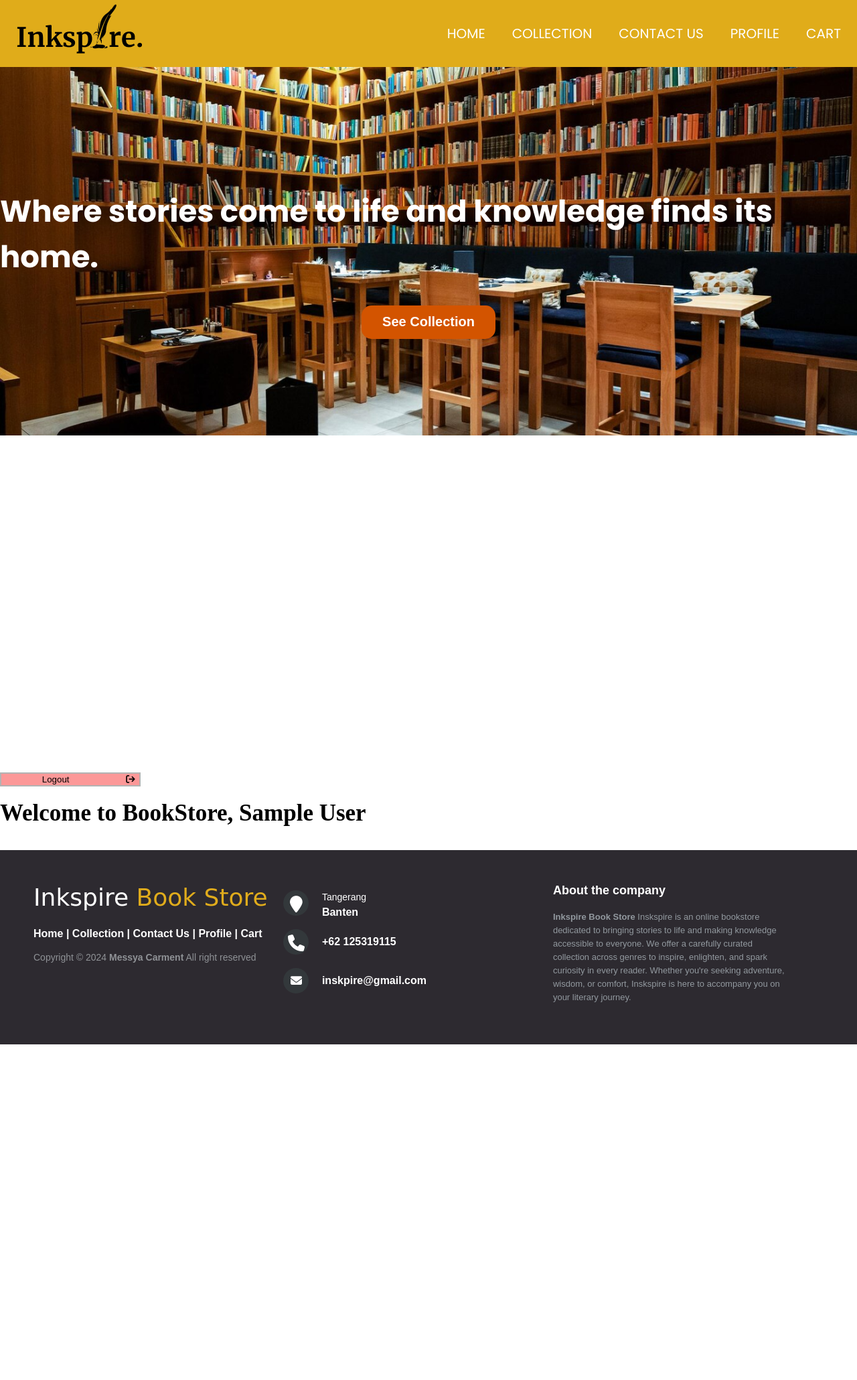
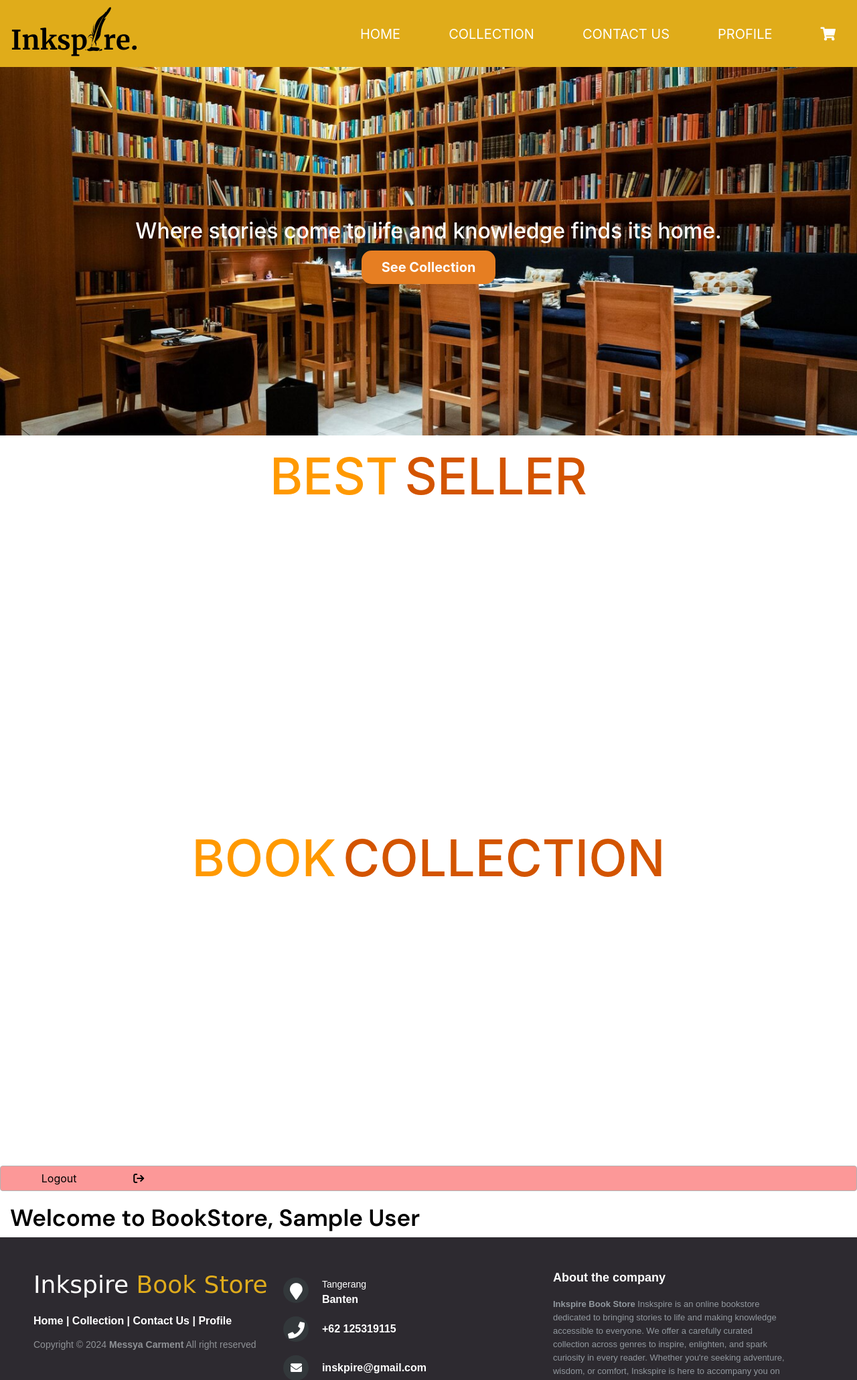
Before and after one commit to MessyaCarment05/Inkspire-Book-Store, a Laravel app: page /homepage in a window 1280 px wide. Shown: the top 2060 px of the page at 67% size. Before the commit the page ends 1559 px from the top, so only its background shows below. Run offline with Laravel 10, Linux system fonts and the light colour scheme; the visitor is signed in with stand-in values (Sample User, id 1); data that the repository does not hold is empty.

Commit message:
Homepage and Book Detail Progress

```diff
--- a/app/Http/Controllers/BookController.php
+++ b/app/Http/Controllers/BookController.php
@@ -14,4 +14,8 @@
         $books=Book::all();
         return view('homepage', compact('books'));
     }
+    public function showDetailBook($id){
+        $bookdetail=Book::findOrFail($id);
+        return view('seebookdetail', compact('bookdetail'));
+    }
 }
--- a/public/css/homepage.css
+++ b/public/css/homepage.css
@@ -20,6 +20,7 @@
     right: 0;
     width: 100%;
     background-color:#e0ac1a;
+    z-index: 1000;
 }
 .nav-right-wrapper
 {
@@ -38,8 +39,9 @@
 }
 
 .nav-link:hover{
-    color: #FAD7A0;
+    color: black;
 }
+
 .hero-wrapper{
     display:flex;
     justify-content: center;
@@ -63,7 +65,8 @@
     width:200px;
     border-radius: 15px;
     border:none;
-    background-color: #d35400;
+    background-color:  #e67e22;
+
     font-weight: bold;
     color:white;
     font-size:20px;
@@ -71,7 +74,7 @@
 
 }
 .hero-button:hover{
-    background-color: black;
+    background-color:  #d35400;
 }
 .collection-wrapper{
     height:500px;
@@ -81,66 +84,46 @@
     padding-left:10px;
     padding-right:10px;
 }
-.card-wrapper
+
+.collection-all-wrapper{
+    height:65vh;
+    width:100vw;
+}
+.collection-all2-wrapper{
+    height:65vh;
+    width:100vw;
+    margin-top:50px;
+}
+.our-collection-wrapper
 {
-    height:475px;
-    width:275px;
-    border: 2px solid #e0ac1a;
-    border-radius: 10px;
+    margin-bottom:10px;
+}
+
+.our-collection
+{
+    display:flex;
+    justify-content: center;
+    padding-top:30px;
+    align-items: center;
+    height:100px;
 
 }
-.image-card{
-    width:150px;
-    height:200px;
+.left-our
+{
+    color:#ff9900;
+    padding-right:10px;
+    font-size:75px;
 }
-.top-card-wrapper{
-    padding-top:20px;
-    display: flex;
-    justify-content: center;
-    align-items: center;
-}
-
-.title-card-wrapper{
-    font-size:15px;
-    padding-left:40px;
-    padding-right:25px;
-}
-.price-card-wrapper{
-    font-size: 15px;
-    padding-left:40px;
-    padding-right:25px;
-
-}
-.category-card-wrapper{
-    color:white;
-    background-color: #e0ac1a;
-    border-radius:5px;
-    width:110px;
-    height:25px;
-    display: flex;
-    justify-content: center;
-    align-items: center;
-    margin-left:40px;
-    margin-right:25px;
-
-}
-.button-detail-wrapper{
-    padding-top:10px;
-    display: flex;
-    justify-content: center;
-
-}
-.button-detail
+.right-our
 {
-    color:white;
-    background-color: #2d2a30;
-    height:30px;
-    width:120px;
-    border-radius: 5px;
+    color: #d35400;
+    font-size:75px;
 }
 .collection-wrapper{
     display: flex;
     justify-content: space-around;
+    align-items: center;
+
 }
 .footer
 {
--- a/resources/views/homepage.blade.php
+++ b/resources/views/homepage.blade.php
@@ -10,14 +10,17 @@
     <link rel="preconnect" href="https://fonts.gstatic.com" crossorigin>
     <link href="https://fonts.googleapis.com/css2?family=Poppins:ital,wght@0,100;0,200;0,300;0,400;0,500;0,600;0,700;0,800;0,900;1,100;1,200;1,300;1,400;1,500;1,600;1,700;1,800;1,900&display=swap" rel="stylesheet">
     <link rel="stylesheet" href="https://cdnjs.cloudflare.com/ajax/libs/font-awesome/6.4.0/css/all.min.css">
-
+    <link rel=”stylesheet” href=”https://cdn.jsdelivr.net/npm/bootstrap-icons@1.3.0/font/bootstrap-icons.css”>
+    <link rel="stylesheet" href="https://cdn.jsdelivr.net/npm/bootstrap@4.6.0/dist/css/bootstrap.min.css" integrity="sha384-B0vP5xmATw1+K9KRQjQERJvTumQW0nPEzvF6L/Z6nronJ3oUOFUFpCjEUQouq2+l" crossorigin="anonymous" />
+    <link rel="stylesheet" href="https://use.fontawesome.com/releases/v5.7.2/css/all.css" integrity="sha384-fnmOCqbTlWIlj8LyTjo7mOUStjsKC4pOpQbqyi7RrhN7udi9RwhKkMHpvLbHG9Sr" crossorigin="anonymous" />
+    <link href="https://fonts.googleapis.com/css2?family=DM+Sans:ital,opsz,wght@0,9..40,100..1000;1,9..40,100..1000&family=IBM+Plex+Serif:ital,wght@0,100;0,200;0,300;0,400;0,500;0,600;0,700;1,100;1,200;1,300;1,400;1,500;1,600;1,700&display=swap" rel="stylesheet">
 </head>
 <body>
     <header>
          {{-- Navbar Start --}}
             <nav class="navbar">
                 <div class="nav-left-wrapper">
-                    <img src="pics\Logo Inkspire.png" alt="" class="nav-logo">
+                    <a href="/homepage"><img src="pics\Logo Inkspire.png" alt="" class="nav-logo"></a>
                 </div>
                 <div class="nav-right-wrapper">
                     <div class="nav-menu">
@@ -33,7 +36,11 @@
                         <a href="/contactus" class="nav-link">PROFILE</a>
                     </div>
                     <div class="nav-menu">
-                        <a href="/cart" class="nav-link">CART</a>
+                        {{-- <a href="/cart" class="nav-link">CART</a> --}}
+                        <a href="" style="text-decoration: none;" class="nav-link">
+                            <i class="fas fa-shopping-cart" style="color: white; transition:0.5s ease;" onmouseover="this.style.color='black'" onmouseout="this.style.color='white'"></i>
+                        </a>
+
                     </div>
                 </div>
             </nav>
@@ -53,38 +60,57 @@
             </div>
         </div>
    </div>
-   {{-- Book Collection Start --}}
-        <div class="collection-wrapper">
-                @foreach ($books->take(5) as $book)
-                    <div class="card-wrapper">
-                        <div class="top-card-wrapper">
-                            <div class="image-card-wrapper">
-                                <img class="image-card" src="{{asset($book->book_image)}}" alt="">
+   {{-- Best Seller Start --}}
+        <div class="collection-all-wrapper">
+            <div class="our-collection-wrapper">
+                <div class="our-collection">
+                    <h3 class="left-our">BEST</h3>
+                     <h3 class="right-our">SELLER</h3>
                 </div>
             </div>
-                        <div class="bottom-card-wrapper">
-                            <div class="atas-wrapper">
-                                <div class="title-card-wrapper">
-                                    <h2>{{$book->book_title}}</h4>
-                                </div>
-                                <div class="price-card-wrapper">
-                                    <h4>Rp. {{$book->book_price}}</h4>
-                                </div>
-                                <div class="category-card-wrapper">
-                                    <h5>{{$book->category->category_name}}</h5>
+            <div class="collection-wrapper">
+                <div class="collection-wrapper">
+                    @foreach ($books->slice(5, 5) as $book)
+                        <div class="card" style="width: 23 rem; margin-top: 1rem; margin-left: 1rem; border-radius: 10px; cursor: pointer; border-color: none; height:fit-content; z-index:1;">
+                            <img class="card-img-top" src="{{asset($book->book_image)}}" alt="Card image cap" style="width: 65%; align-self: center; margin-top: 0.5rem; border-radius: 10px; border-style: solid; border-color:grey;">
+                            <div class="card-body" style="font-family: 'DM Sans';">
+                                <a href="{{route('books.showDetail', $book->id)}}" style="text-decoration: none;"><h5 class="card-title" style="font-weight: 600; margin-left: -0.5rem; color: black;">{{$book->book_title}}</h5></a>
+                                <p class="clientposter" style="margin-top: -0.5rem; font-size: 15px; margin-left: -0.5rem;">{{$book->book_author}}</p>
+                                <p class="card-text" style="margin-left: -0.5rem;">Rp. {{$book->book_price}},-</p>
+                                <span class="badge badge-pill badge-primary" style="background-color: #e67e22; border-radius: 50px; font-size: 13px; margin-left: -0.5rem;">{{$book->category->category_name}}</span>
+                                <a href=""style="text-decoration: none;"><i class="fas fa-shopping-cart" style="font-size: 20px; float: right; padding-top: 0.15rem; color:black;"></i></a>
                             </div>
                         </div>
-                            <div class="bawah-wrapper">
-                                <div class="button-detail-wrapper">
-                                    <a href="" class="button-detail-link">
-                                        <button class="button-detail"href="">See Detail</button>
-                                    </a>
+                    @endforeach
+
+                </div>
 
             </div>
         </div>
+     {{-- Best Seller End --}}
+      {{-- Book Collection Start --}}
+      <div class="collection-all2-wrapper">
+        <div class="our-collection-wrapper">
+            <div class="our-collection">
+                <h3 class="left-our">BOOK</h3>
+                 <h3 class="right-our">COLLECTION</h3>
+            </div>
+
+        </div>
+        <div class="collection-wrapper">
+                @foreach ($books->take(5) as $book)
+                    <div class="card" style="width: 23rem; margin-top: 1rem; margin-left: 1rem; border-radius: 10px; cursor: pointer; border-color: none; height:fit-content; z-index:1;">
+                        <img class="card-img-top" src="{{asset($book->book_image)}}" alt="Card image cap" style="width: 65%; align-self: center; margin-top: 0.5rem; border-radius: 10px; border-style: solid; border-color:grey;">
+                        <div class="card-body" style="font-family: 'DM Sans';">
+                        <a href="{{route('books.showDetail', $book->id)}}" style="text-decoration: none;"><h5 class="card-title" style="font-weight: 600; margin-left: -0.5rem; color: black;">{{$book->book_title}}</h5></a>
+                        <p class="clientposter" style="margin-top: -0.5rem; font-size: 15px; margin-left: -0.5rem;">{{$book->book_author}}</p>
+                        <p class="card-text" style="margin-left: -0.5rem;">Rp. {{$book->book_price}},-</p>
+                        <span class="badge badge-pill badge-primary" style="background-color: #e67e22; border-radius: 50px; font-size: 13px; margin-left: -0.5rem;">{{$book->category->category_name}}</span>
+                        <a href=""style="text-decoration: none;"><i class="fas fa-shopping-cart" style="font-size: 20px; float: right; padding-top: 0.15rem; color:black;"></i></a>
                         </div>
                     </div>
                 @endforeach
+        </div>
     </div>
  {{-- Book Collection End --}}
    <form method="POST" action="{{ route('logout') }}">
@@ -107,8 +133,6 @@
                         <a href="/contactus">Contact Us</a>
                         |
                         <a href="/profile">Profile</a>
-                        |
-                        <a href="/cart">Cart</a>
                     </p>
                     <p class="footer-company-name">Copyright &#169 2024 <strong>Messya Carment</strong>
                         All right reserved
@@ -126,7 +150,7 @@
                     </div>
                     <div>
                         <i class="fa fa-envelope"></i>
-                        <p><a href="home.html">inskpire@gmail.com</a></p>
+                        <p><a href="">inskpire@gmail.com</a></p>
                     </div>
 
                 </div>
--- a/routes/web.php
+++ b/routes/web.php
@@ -3,6 +3,7 @@
 use App\Http\Controllers\ProfileController;
 use Illuminate\Support\Facades\Route;
 use App\Http\Controllers\HomepageController;
+use App\Http\Controllers\BookController;
 
 /*
 |--------------------------------------------------------------------------
@@ -29,8 +30,10 @@
     Route::get('/profile', [ProfileController::class, 'edit'])->name('profile.edit');
     Route::patch('/profile', [ProfileController::class, 'update'])->name('profile.update');
     Route::delete('/profile', [ProfileController::class, 'destroy'])->name('profile.destroy');
-    // Homepage Controller
+    // Homepage Routes
     Route::get('/homepage', [HomepageController::class, 'indexHomepage']);
+    // Book Routes
+    Route::get('/books/{id}', [BookController::class, 'showDetailBook'])->name('books.showDetail');
 
 });
 
```
Also changed, not shown: resources/views/seebookdetail.blade.php (added, +27 -0 lines), public/css/seebookdetail.css (added). Lines whose indentation alone changed are shown as unchanged.
